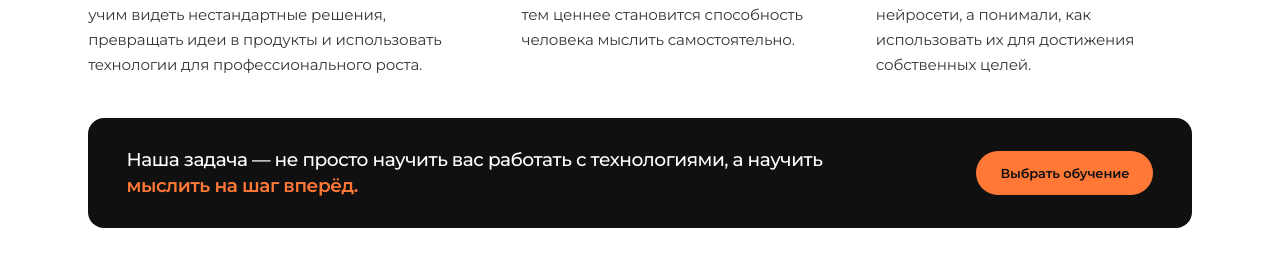
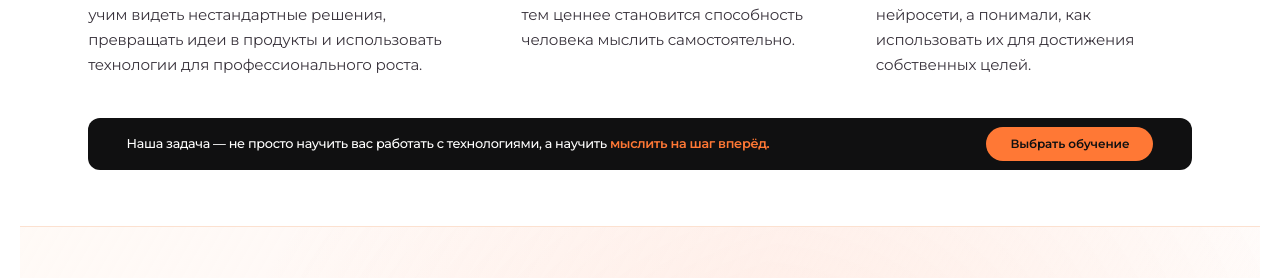
Before and after one commit to fuks19200-ctrl/09, a Next.js app: page / in a window 1280 px wide. Shown: the part 1844-2122 px from the top of the page. Built offline with nearby package versions, Linux system fonts and the light colour scheme.

Commit message:
Reduce black CTA height while retaining its horizontal length

```diff
--- a/app/globals.css
+++ b/app/globals.css
@@ -1067,3 +1067,23 @@ body:has(.courses-page) { overflow-x: hidden; overflow-y: auto; }
   }
   .about-details .about-course-banner__button { justify-self: start; }
 }
+
+/* Compact horizontal CTA: retain its full length, reduce vertical thickness. */
+.about-details .about-course-banner {
+  padding-block: 9px;
+  gap: clamp(18px,3vw,40px);
+  border-radius: 12px;
+}
+.about-details .about-course-banner__title {
+  max-width: none;
+  font-size: clamp(12px,1vw,15px);
+  line-height: 1.35;
+}
+.about-details .about-course-banner__button {
+  min-height: 34px;
+  padding-block: 7px;
+  font-size: 12px;
+}
+@media (max-width:650px) {
+  .about-details .about-course-banner { padding-block: 14px; gap: 12px; }
+}
```
